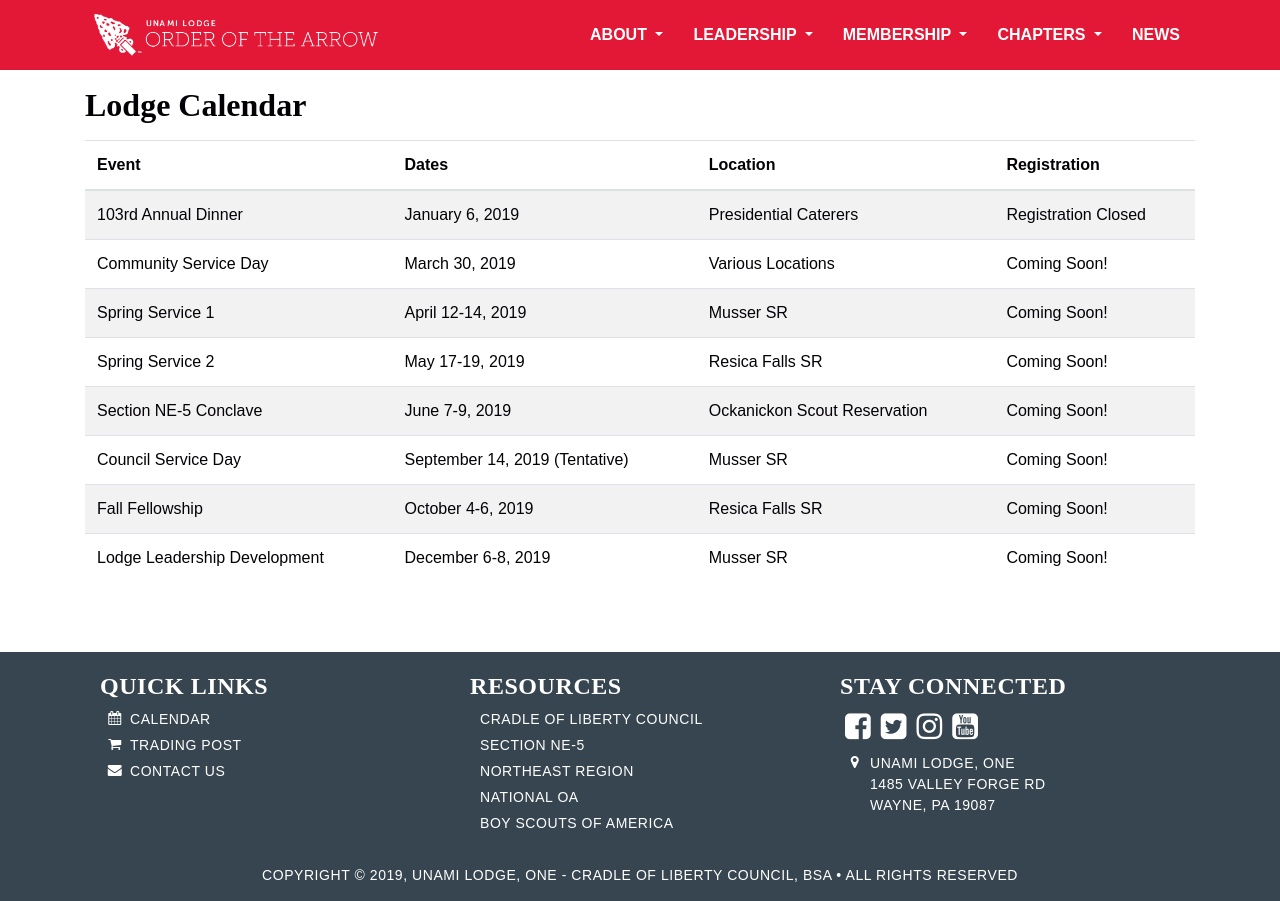
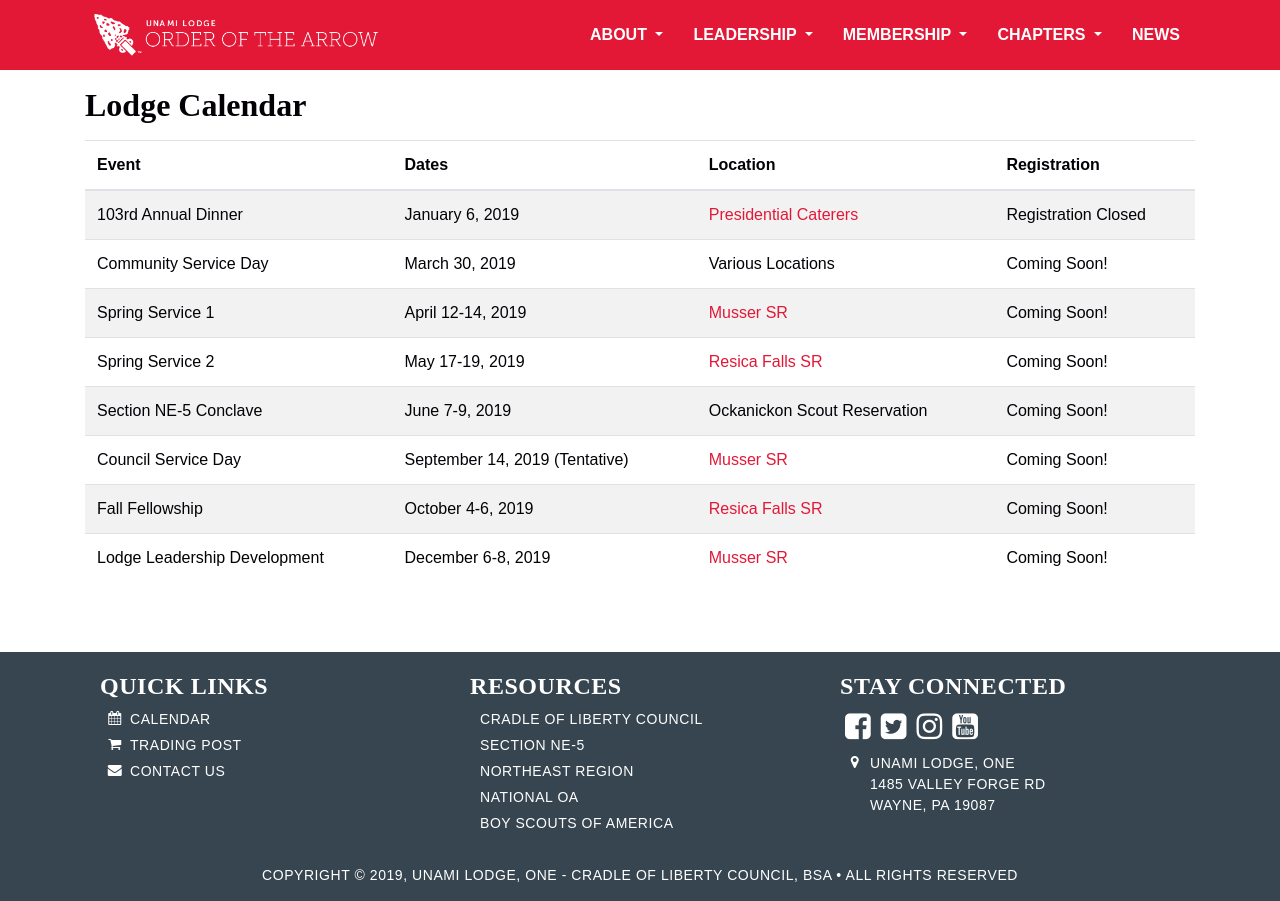
Before and after one commit to colbsa/UnamiLodge.org, a Jekyll site: the page built from calendar.md, in a window 1280 px wide. Built offline with Jekyll 4.4.1, drawn with Linux system fonts in a browser that asks for light colours; some web fonts are replaced.

Commit message:
Added location and event links to the calendar

```diff
--- a/calendar.md
+++ b/calendar.md
@@ -16,10 +16,18 @@
 	<tbody>
 		{% for event in site.data.events %}
 			<tr>
-				<td>{{event.title}}</td>
-				<td>{{event.dates}}</td>
-				<td>{{event.location}}</td>
-				<td>{{event.link-text}}</td>
+				<td class="align-middle">{{event.title}}</td>
+				<td class="align-middle">{{event.dates}}</td>
+				{% if event.location-url %}
+					<td class="align-middle"><a href="{{event.location-url}}">{{event.location}}</a></td>
+				{% else %}
+					<td class="align-middle">{{event.location}}</td>
+				{% endif %}
+				{% if event.link-url %}
+					<td class="align-middle"><a href="{{event.link-url}}" class="btn btn-primary">{{event.link-text}}</a></td>
+				{% else %}
+					<td class="align-middle">{{event.link-text}}</td>
+				{% endif %}
 			</tr>
 		{% endfor %}
 	</tbody>
```
Also changed, not shown: _data/events.yml (+8 -0 lines).
